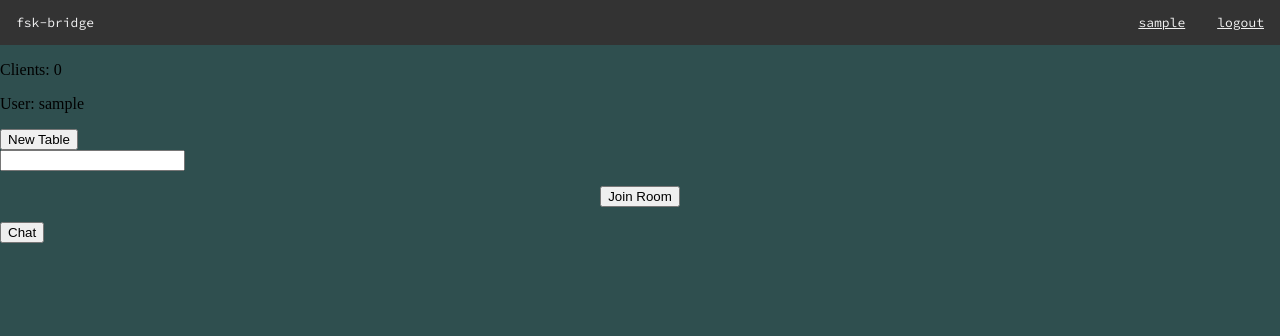
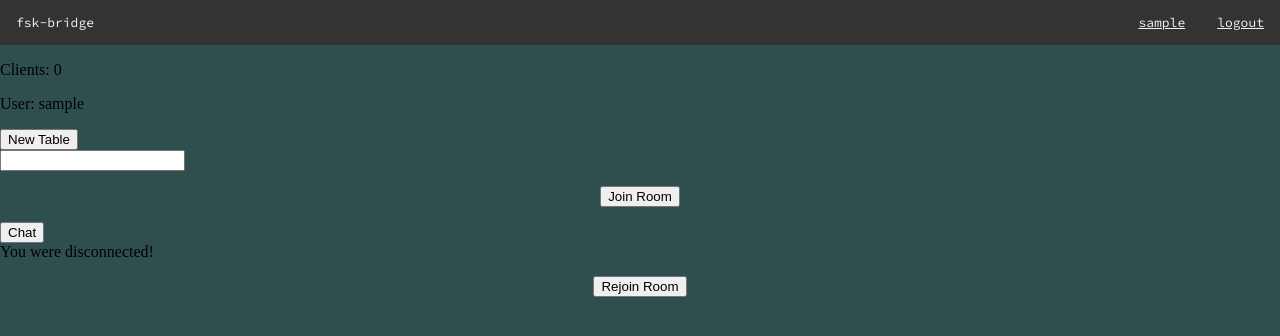
Before and after one commit to ksalij/fsk-bridge, a Flask app: page /home in a window 1280 px wide. Shown: the top 336 px of the page. Run offline with Flask 3, Linux system fonts and the light colour scheme; the visitor is signed in with stand-in values (Sample User, id 1); some libraries are stand-ins or nearby versions.

Commit message:
Add rejoin functionality

```diff
--- a/app/app.py
+++ b/app/app.py
@@ -73,7 +73,26 @@ def index():
 
 @app.route('/home')
 def home():
-    return render_template("home.html", app_data=app_data, current_user=session['username'])
+    if session.get('currentTable') is not None and session.get('userInGame') is not None:
+        print('currenttable and useringame exist', file=sys.stderr)
+        if session['currentTable'] is not None and session['userInGame'] == False:
+            print('User can rejoin game', file=sys.stderr)
+
+    print(str(session.items()), file=sys.stderr)
+
+    if session.get('rejoin') is not None:
+        if session['rejoin'] == True:
+            return render_template("home.html", app_data=app_data, current_user=session['username'], rejoin=True)
+    return render_template("home.html", app_data=app_data, current_user=session['username'], rejoin=False)
+
+@app.route('/redirect/home')
+def redirect_to_home():
+    if session['userInGame'] == True:
+        session['userInGame'] = False
+
+    session['rejoin'] = True
+
+    return redirect('/home')
 
 @app.route('/chat')
 def chat():
@@ -137,6 +156,7 @@ def openTable():
 @app.route('/table/<table_id>')
 def joinTable(table_id):
     session['currentTable'] = table_id
+    session['userInGame'] = True
     Server.client_list[session['username']] = table_id
 
     for direction, player in Server.active_tables[table_id].players.items():
@@ -146,7 +166,7 @@ def joinTable(table_id):
             break
         elif player == session['username']:
             Server.active_tables[table_id].players[direction] == None
-            return redirect('/home')
+            return redirect('/redirect/home')
     socketio.emit("updateUsers", genUsers(table_id))
     return render_template("table.html", app_data=app_data, table=Server.active_tables[table_id], users=genUsers(table_id), session_table=session['currentTable'])
 
@@ -255,11 +275,6 @@ def connect():
 def disconnect():
     Server.client_count -= 1
     emit('updateCount', {'count' : Server.client_count}, broadcast=True)
-    if session.get('currentTable') is not None:
-        #if Server.active_tables[session.get('currentTable')]:
-        session['currentTable'] = 'reload'
-        print('table exists', file=sys.stderr)
-            #emit("updateUsers", genUsers(session['currentTable']), broadcast=True)
 
 if __name__ == '__main__':
     socketio.run(app, host='0.0.0.0', port=5000, debug = True)
--- a/app/static/js/home.js
+++ b/app/static/js/home.js
@@ -5,4 +5,9 @@ $(document).ready(function() {
     $(this).attr('action', "/table/" + id);
   });
 
+
+  $('#rejoin').submit(function(){
+    var id =
+  })
+
 });
--- a/app/templates/home.html
+++ b/app/templates/home.html
@@ -25,6 +25,13 @@
   <input type="submit" value="Chat"/>
 </form>
 
+{% if rejoin == True %}
+<div>You were disconnected!</div>
+<form action="" name='rejoin' id='rejoin'>
+  <button action="submit">Rejoin Room</button>
+</form>
+{% endif %}
+
 {% endblock %}
 
 {% block javascript %}
```
